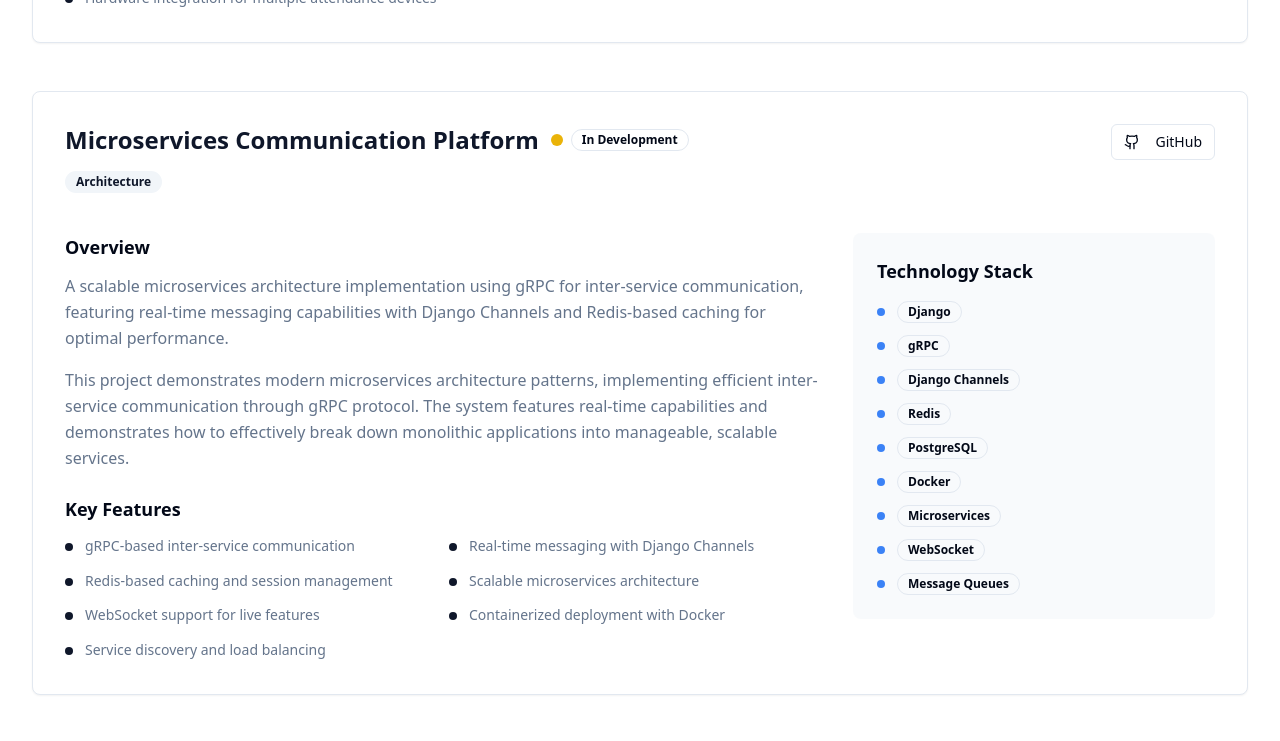
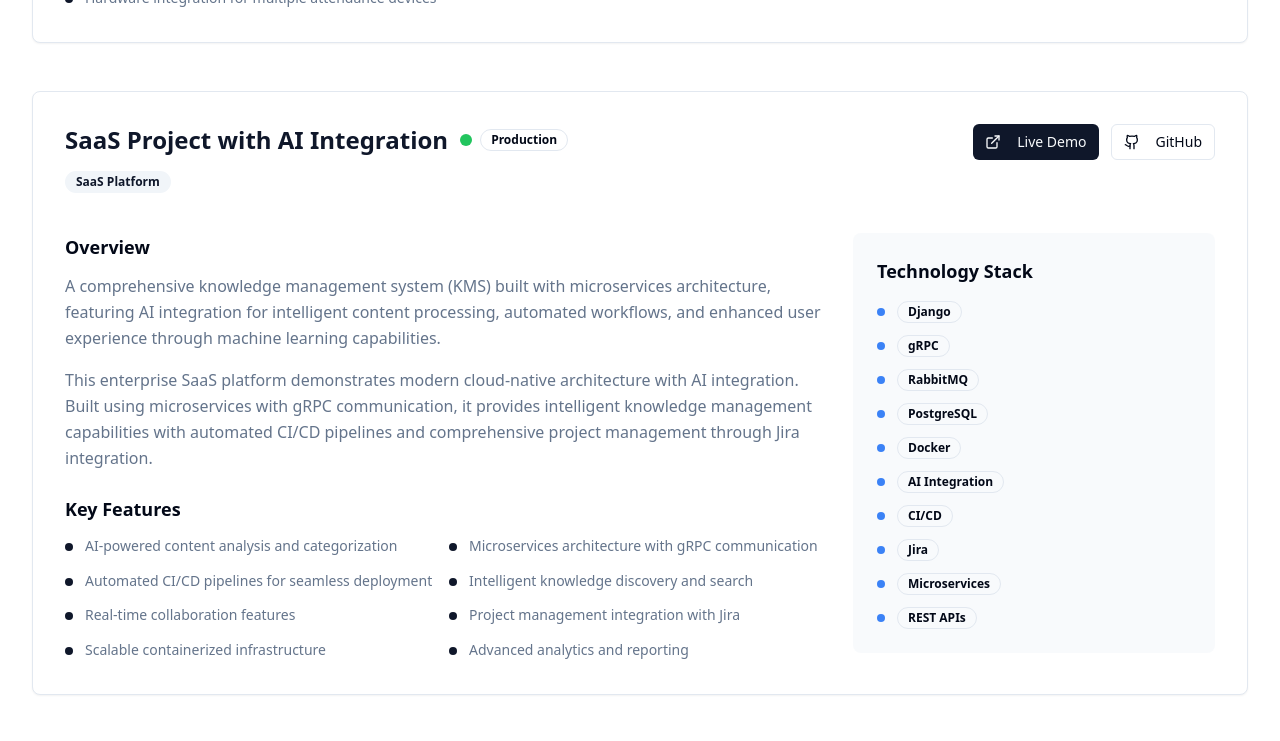
Before and after one commit to Ozzypawan/pawanrajpandey.com.np, a React (Vite) app: page /projects in a window 1280 px wide. Shown: the part 920-1661 px from the top of the page. Built offline with nearby package versions, Linux system fonts and the light colour scheme.

Commit message:
Remove Microservices project
Removed the "Microservices Communication Platform" project from the Projects page, keeping the other three projects.

```diff
--- a/src/pages/Projects.tsx
+++ b/src/pages/Projects.tsx
@@ -1,4 +1,3 @@
-
 import { Card } from "@/components/ui/card";
 import { Button } from "@/components/ui/button";
 import { Badge } from "@/components/ui/badge";
@@ -27,28 +26,6 @@ const Projects = () => {
       githubUrl: "https://github.com/Ozzypawan/AMS",
       category: "Enterprise Software",
       status: "Production"
-    },
-    {
-      title: "Microservices Communication Platform",
-      description: "A scalable microservices architecture implementation using gRPC for inter-service communication, featuring real-time messaging capabilities with Django Channels and Redis-based caching for optimal performance.",
-      longDescription: "This project demonstrates modern microservices architecture patterns, implementing efficient inter-service communication through gRPC protocol. The system features real-time capabilities and demonstrates how to effectively break down monolithic applications into manageable, scalable services.",
-      techStack: [
-        "Django", "gRPC", "Django Channels", "Redis", "PostgreSQL",
-        "Docker", "Microservices", "WebSocket", "Message Queues"
-      ],
-      features: [
-        "gRPC-based inter-service communication",
-        "Real-time messaging with Django Channels",
-        "Redis-based caching and session management",
-        "Scalable microservices architecture",
-        "WebSocket support for live features",
-        "Containerized deployment with Docker",
-        "Service discovery and load balancing"
-      ],
-      liveUrl: "",
-      githubUrl: "https://github.com/ozzypawan/microservices-platform",
-      category: "Architecture",
-      status: "In Development"
     },
     {
       title: "SaaS Project with AI Integration",
```
